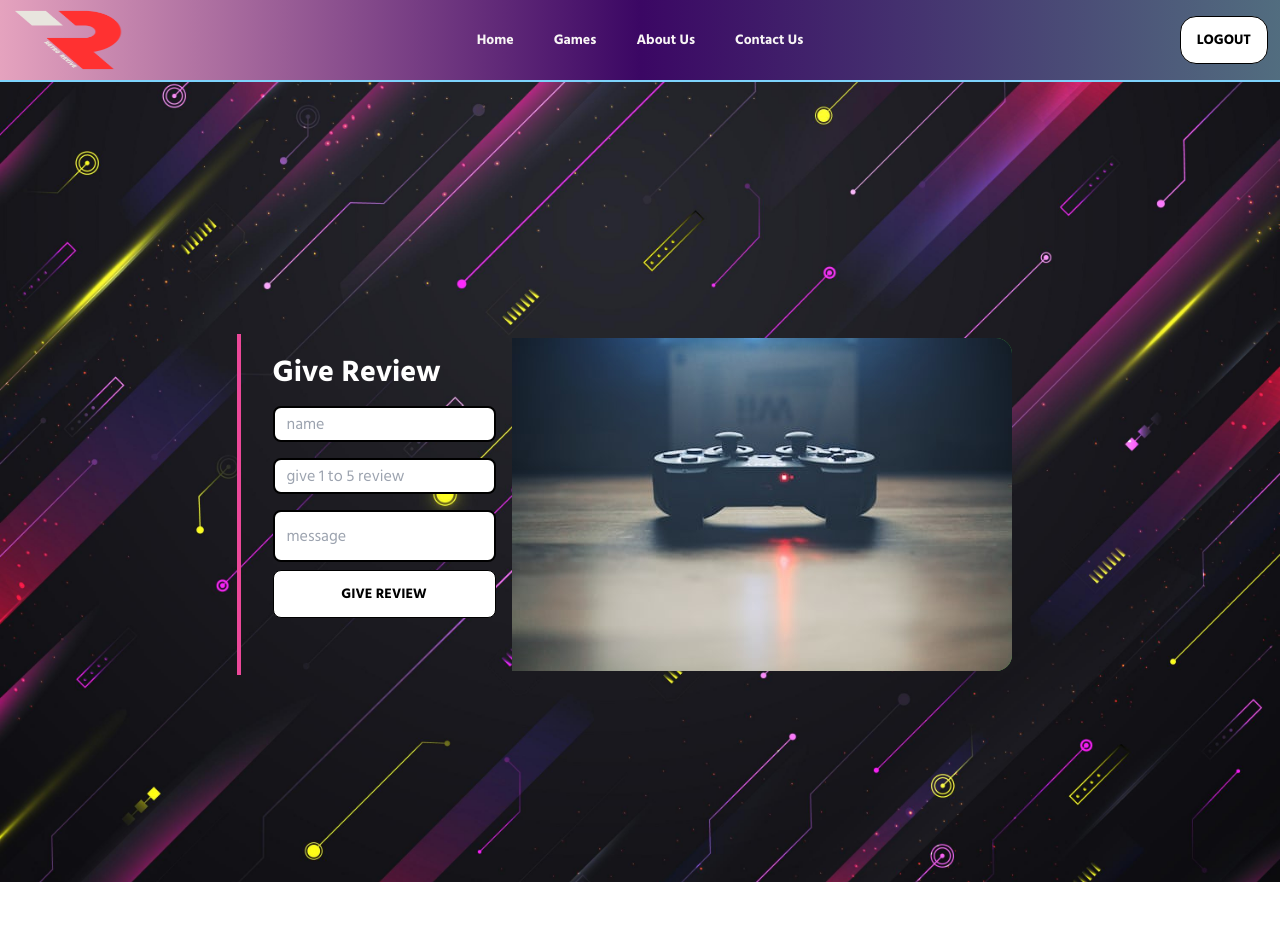
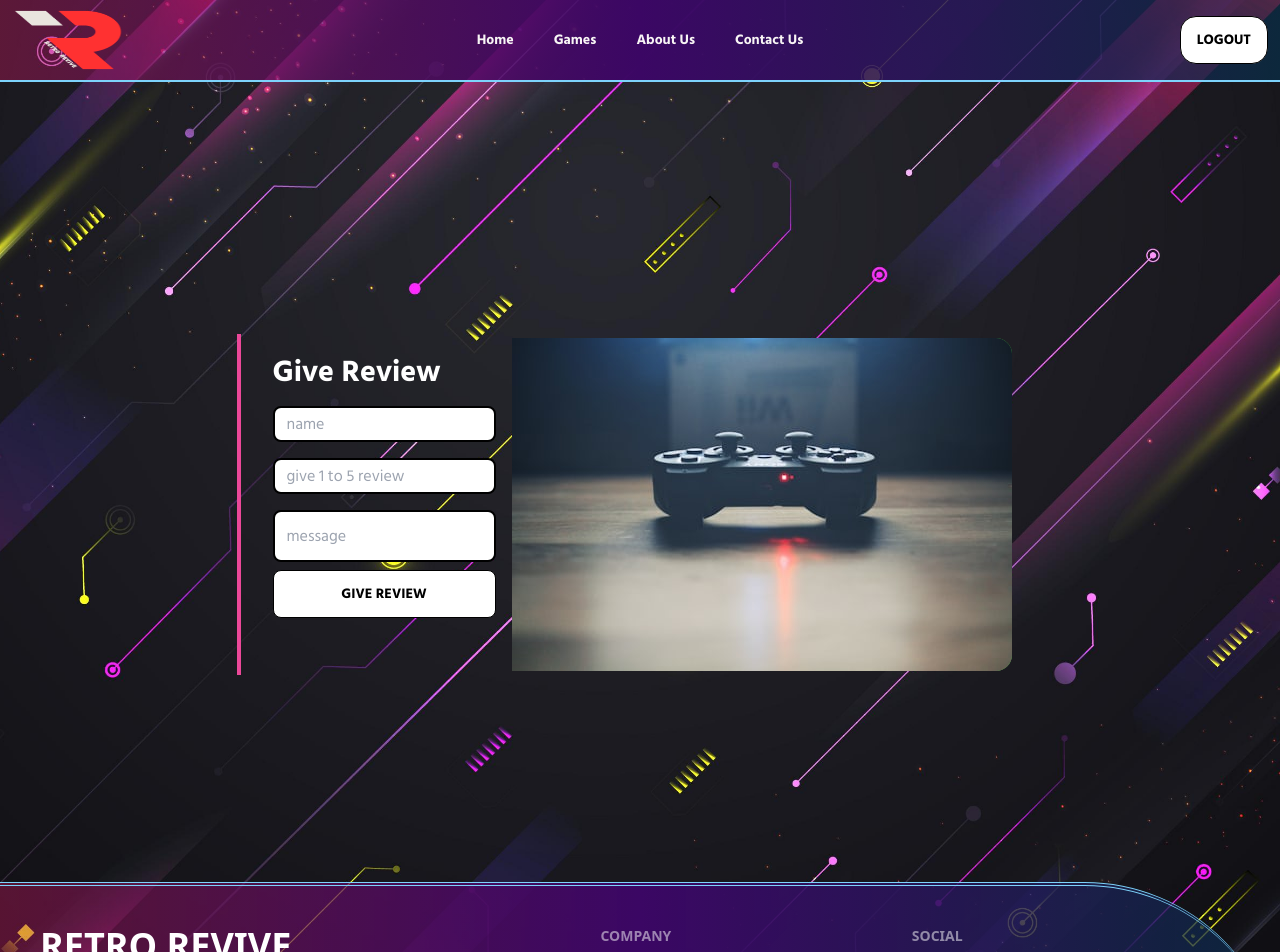
Before and after one commit to ayon121/RetroRevive_Frontend, a React (Vite) app: page /givereviews/1 in a window 1280 px wide. Shown: the top 952 px of the page. Before the commit the page ends 882 px from the top, so only its background shows below. Built offline with nearby package versions, Linux system fonts and the light colour scheme; no server answers; sample sign-in values are in the browser's storage; a web font is replaced by a local one.

Commit message:
review card updated

```diff
--- a/src/Components/Review/OnPageReview.jsx
+++ b/src/Components/Review/OnPageReview.jsx
@@ -10,12 +10,12 @@ const OnPageReview = ({ post }) => {
     const { user } = useContext(AuthContext)
     const {_id ,  name, sms, ratings, Userlocation , UserEmail} = post
     return (
-        <div className="card w-auto border-4 border-[#3fb43b] bg-base-100 shadow-xl">
+        <div className="card w-auto text-white mb-3 border-2  bg-gradient-to-r from-slate-900/50   to-sky-950/70  lg:rounded-b-3xl border-b-2 border-sky-300 duration-500 hover:top-3  shadow-xl">
             <div className="card-body">
                 <h2 className="text-3xl md:text-4xl font-extrabold  uppercase">{name}
 
                 </h2>
-                <p className='w-full bg-black h-1 rounded-full'></p>
+                <p className='w-full bg-sky-400 h-1 rounded-full'></p>
                 <p className='flex items-center '>
                     <span className='text-xl font-Hind'> {ratings}</span>
                     <span className='text-yellow-500 text-xl'><AiFillStar></AiFillStar></span>
@@ -28,7 +28,7 @@ const OnPageReview = ({ post }) => {
                 </div>
                 }
                 {
-                   user?.email === UserEmail && <Link to={`/reviewedit/${_id}`}><button  className="btn btn-outline btn-success">Edit</button></Link>
+                   user?.email === UserEmail && <Link to={`/reviewedit/${_id}`}><button  className='btn bg-white text-black font-bold hover:text-pink-600 border-black hover:border-pink-600'>Edit</button></Link>
                 }
             </div>
         </div>
--- a/src/Components/Review/Review.jsx
+++ b/src/Components/Review/Review.jsx
@@ -7,6 +7,7 @@ import { useParams } from "react-router-dom";
 import { useContext, useEffect, useState } from "react";
 import { AuthContext } from "../../Providers/Authproviders";
 import "../PageCSS/Home.css"
+import Footer from "../Footer/Footer";
 
 const Review = () => {
     const {id} = useParams()
@@ -41,7 +42,7 @@ const Review = () => {
         const ratings = form.number.value;
         const review = { name, sms  , gameid  , ratings, Userlocation , UserEmail}
 
-        fetch('https://RETRO REVIVE-backend.vercel.app/reviews',
+        fetch('http://localhost:5000/reviews',
             {
                 method: 'POST',
                 headers: {
@@ -60,9 +61,9 @@ const Review = () => {
 
     }
     return (
-        <div>
+        <div className="backgrnd">
         <Navbar></Navbar>
-        <div className="flex  justify-center w-full h-screen items-center font-Hind px-3 backgrnd">
+        <div className="flex  justify-center w-full h-screen items-center font-Hind px-3 ">
             <div className=" max-w-4xl mx-auto rounded-2xl flex h-auto py-8 px-3 mt-11" >
                 {/* login form */}
                 <div className="flex flex-row gap-4  py-1 px-8  border-l-4 border-pink-500 h-full">
@@ -82,6 +83,7 @@ const Review = () => {
             <ToastContainer />
         </div>
         </div>
+        <Footer></Footer>
         </div>
     );
 };
```
